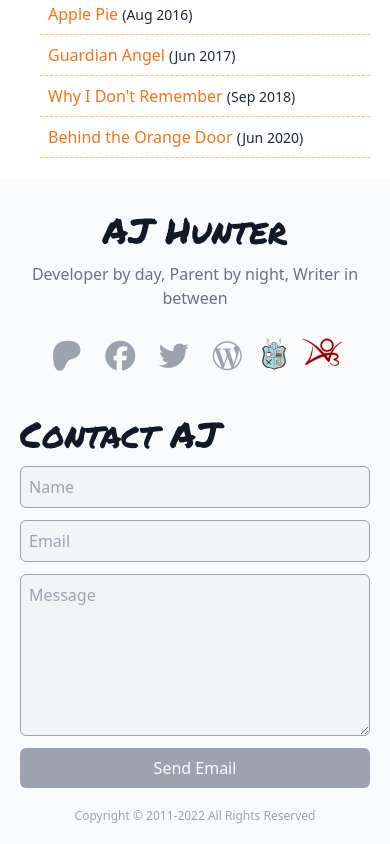
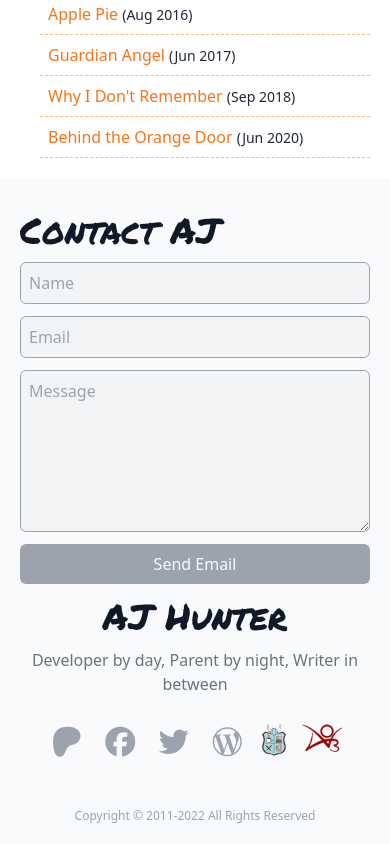
Before and after one commit to matalina/ajhunter-llty, a Svelte app: page / in a window 390 px wide. Shown: the part 2452-3296 px from the top of the page. Built offline with nearby package versions, Linux system fonts and the light colour scheme; no server answers; some icons are missing.

Commit message:
updated order of footer

```diff
--- a/src/App.svelte
+++ b/src/App.svelte
@@ -58,15 +58,15 @@ import Social from "./Social.svelte";
 </main>
 <footer class="p-5">
   <div class="footer">
-    <div id="about" class="text-center md:w-2/3">
+    <div class="md:w-1/3 md:order-2">
+      <Contact />
+    </div>
+    <div id="about" class="text-center md:w-2/3 md:order-1">
       <h3>AJ Hunter</h3>
       <p class="text-gray-500">Developer by day, Parent by night, Writer in between</p>
       <div class="text-center p-5 text-3xl">
         <Social location={'footer'} />
       </div>
-    </div>
-    <div class="md:w-1/3">
-      <Contact />
     </div>
   </div>
 
```
